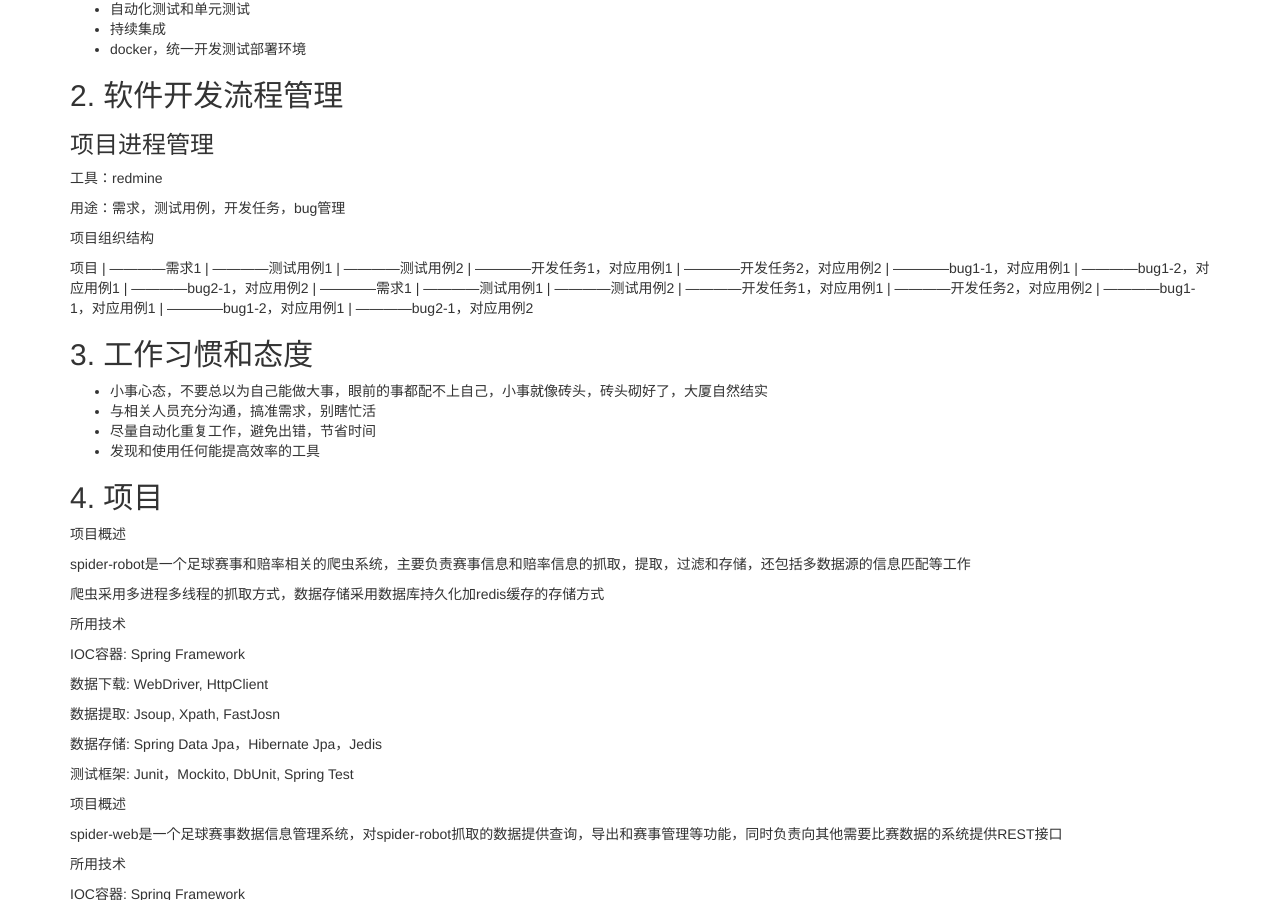
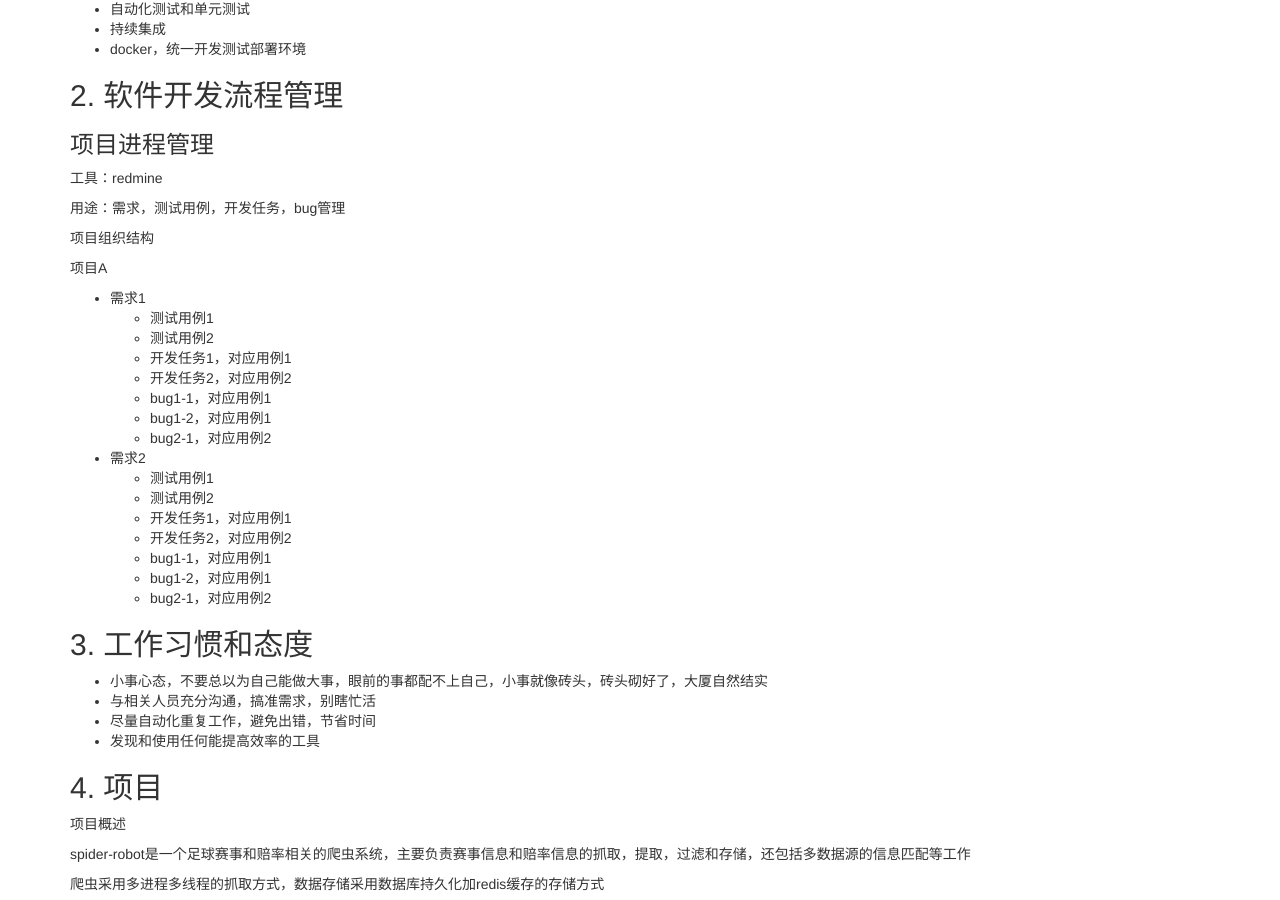
Before and after one commit to ronniewang1993/me, a Jekyll site: the page built from _posts/2016-04-16-about-me.md, in a window 1280 px wide and 900 px high, scrolled down 1280 px. Built offline with Jekyll 4.4.1, drawn with Linux system fonts in a browser that asks for light colours.

Commit message:
Update 2016-04-16-about-me.md

```diff
--- a/_posts/2016-04-16-about-me.md
+++ b/_posts/2016-04-16-about-me.md
@@ -83,39 +83,24 @@
 
 项目组织结构
 
-项目
-|
-————需求1
-	|
-	————测试用例1
-	|
-	————测试用例2
-	|
-	————开发任务1，对应用例1
-	|
-	————开发任务2，对应用例2
-	|
-	————bug1-1，对应用例1
-	|
-	————bug1-2，对应用例1
-	|
-	————bug2-1，对应用例2
-|
-————需求1
-	|
-	————测试用例1
-	|
-	————测试用例2
-	|
-	————开发任务1，对应用例1
-	|
-	————开发任务2，对应用例2
-	|
-	————bug1-1，对应用例1
-	|
-	————bug1-2，对应用例1
-	|
-	————bug2-1，对应用例2
+项目A
+
+* 需求1
+	* 测试用例1
+	* 测试用例2
+	* 开发任务1，对应用例1
+	* 开发任务2，对应用例2
+	* bug1-1，对应用例1
+	* bug1-2，对应用例1
+	* bug2-1，对应用例2
+* 需求2
+	* 测试用例1
+	* 测试用例2
+	* 开发任务1，对应用例1
+	* 开发任务2，对应用例2
+	* bug1-1，对应用例1
+	* bug1-2，对应用例1
+	* bug2-1，对应用例2
 
 ## 3. 工作习惯和态度
 
```
